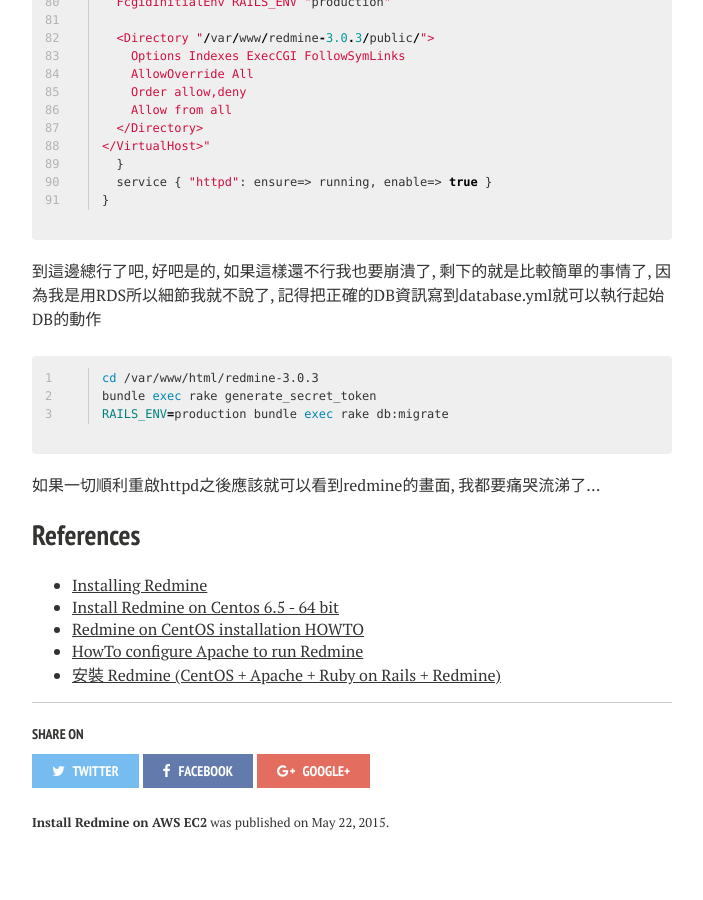
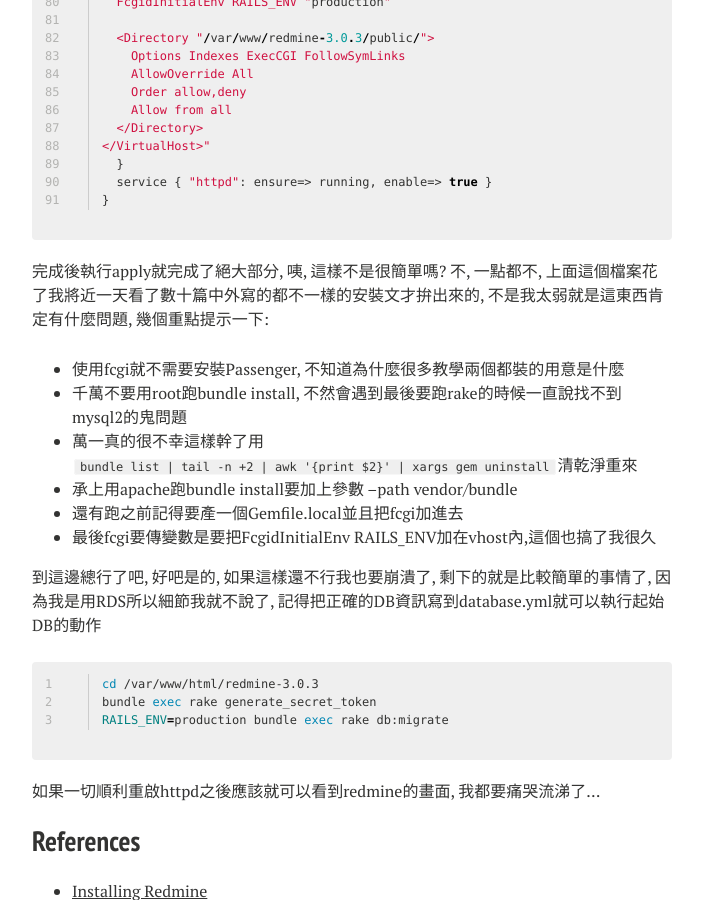
Before and after one commit to welkin872/welkin872.github.io, a Jekyll site: the page built from _posts/2015-05-22-install-redmoine-on-aws-ec2.md, in a window 1280 px wide and 900 px high, scrolled down 1756 px. Shown: the whole window, without its empty margins (288-991 px from the left). Built offline with Jekyll 4.4.1, drawn with Linux system fonts in a browser that asks for light colours; nearby versions of some CDN libraries.

Commit message:
Tring to fix build error in post.

```diff
--- a/_posts/2015-05-22-install-redmoine-on-aws-ec2.md
+++ b/_posts/2015-05-22-install-redmoine-on-aws-ec2.md
@@ -106,6 +106,15 @@ node "redmine" {
 }
 {% endhighlight %}
 
+完成後執行apply就完成了絕大部分, 咦, 這樣不是很簡單嗎? 不, 一點都不, 上面這個檔案花了我將近一天看了數十篇中外寫的都不一樣的安裝文才拚出來的, 不是我太弱就是這東西肯定有什麼問題, 幾個重點提示一下:
+
+* 使用fcgi就不需要安裝Passenger, 不知道為什麼很多教學兩個都裝的用意是什麼
+* 千萬不要用root跑bundle install, 不然會遇到最後要跑rake的時候一直說找不到mysql2的鬼問題
+* 萬一真的很不幸這樣幹了用`bundle list | tail -n +2 | awk '{print $2}' | xargs gem uninstall`清乾淨重來
+* 承上用apache跑bundle install要加上參數 --path vendor/bundle
+* 還有跑之前記得要產一個Gemfile.local並且把fcgi加進去
+* 最後fcgi要傳變數是要把FcgidInitialEnv RAILS_ENV加在vhost內,這個也搞了我很久
+
 到這邊總行了吧, 好吧是的, 如果這樣還不行我也要崩潰了, 剩下的就是比較簡單的事情了, 因為我是用RDS所以細節我就不說了, 記得把正確的DB資訊寫到database.yml就可以執行起始DB的動作
 
 {% highlight shell linenos %}
```
